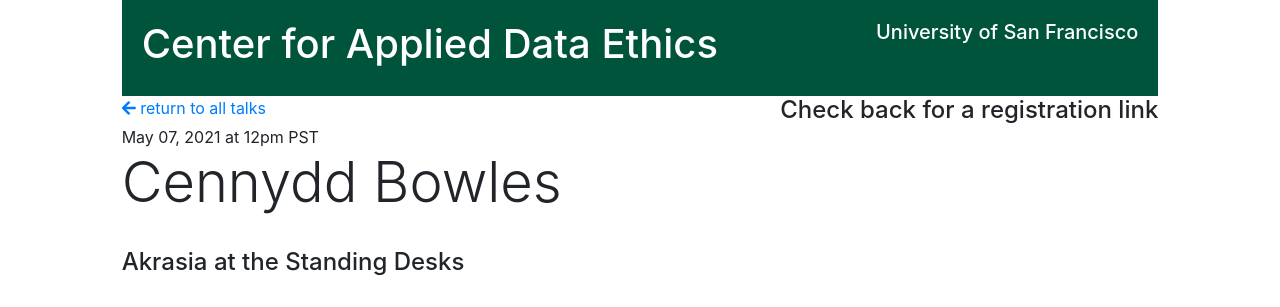
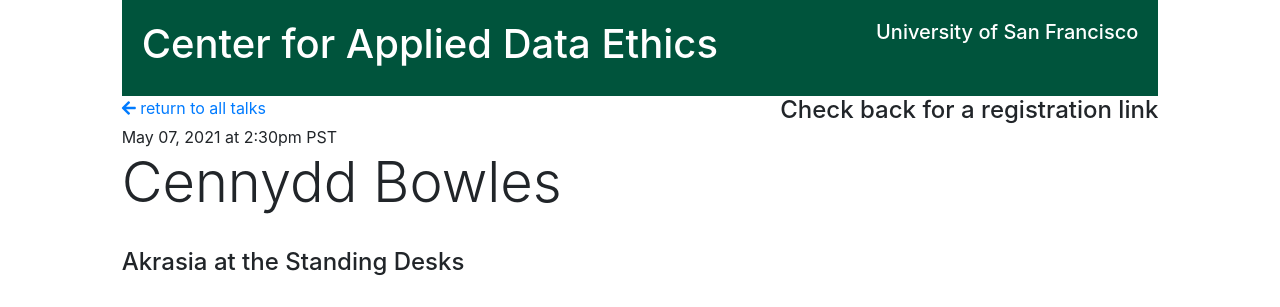
Before and after one commit to alialkhatib/cade-series, a Jekyll site: the page built from _talks/2021-05-07.md, in a window 1280 px wide. Shown: the top 307 px of the page. Built offline with Jekyll 4.4.1, drawn with Linux system fonts in a browser that asks for light colours; comment, search, counter and statistics services are not loaded.

```diff
--- a/_layouts/cade-default.html
+++ b/_layouts/cade-default.html
@@ -24,7 +24,7 @@
               <div class="header">
                 <div class="row">
                   <div class="col">
-                    <h1><a class="text-white" href="/{{site.cadeprefix}}">Center for Applied Data Ethics</a></h1>
+                    <h1><a class="text-white" href="{{site.cadeprefix}}">Center for Applied Data Ethics</a></h1>
                   </div>
                   <div class="col-4 text-right">
                     <h5><a class="text-white" href="https://usfca.edu">University of San Francisco</a></h5>
--- a/_layouts/talk.html
+++ b/_layouts/talk.html
@@ -21,7 +21,7 @@
 
 <div class="row">
   <div class="col">
-    {{page.slug | date: "%B %d, %Y"}} at 12pm PST
+    {{page.slug | date: "%B %d, %Y"}} at {{ page.talk_time | default: "2:30pm PST"}}
   </div>
 </div>
 
```
